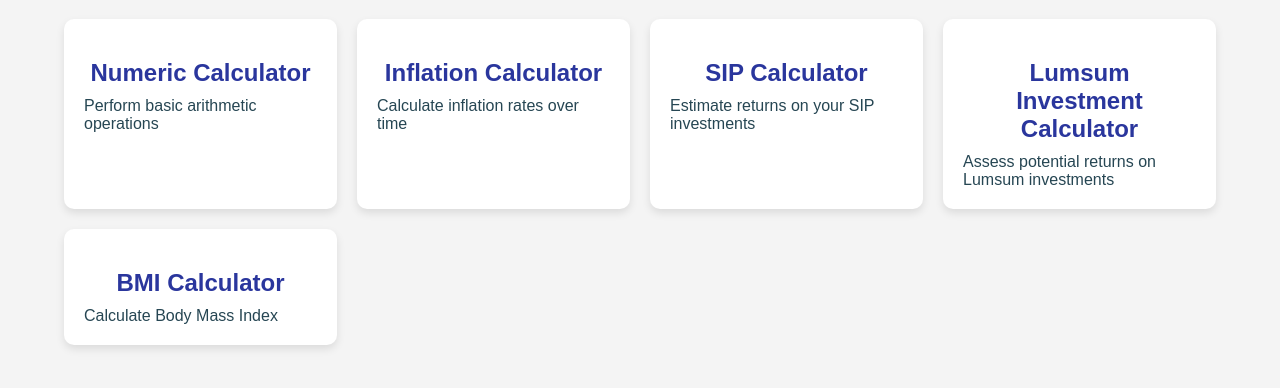
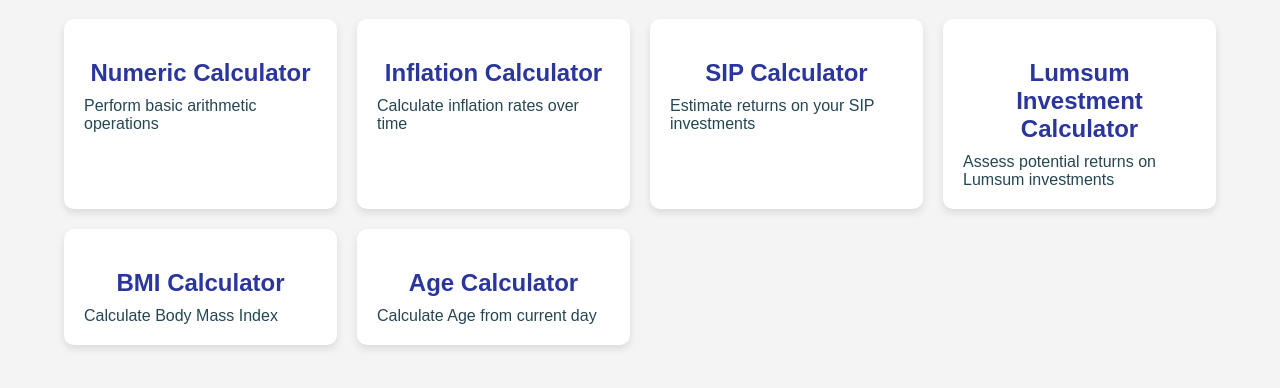
Before and after one commit to I3WX/multiCalculator, a plain HTML site: page index.html in a window 1280 px wide. Shown: the part 86-474 px from the top of the page. Drawn offline with Linux system fonts and the light colour scheme.

Commit message:
linked age calculator

```diff
--- a/index.html
+++ b/index.html
@@ -40,6 +40,12 @@
                     <div class="about">Calculate Body Mass Index</div>
                 </a>
             </div>
+            <div class="card">
+                <a href="ageCalculator/AgeCalculator.html">
+                    <div class="title">Age Calculator</div>
+                    <div class="about">Calculate Age from current day</div>
+                </a>
+            </div>
         </div>
     </div>
 </body>
```
